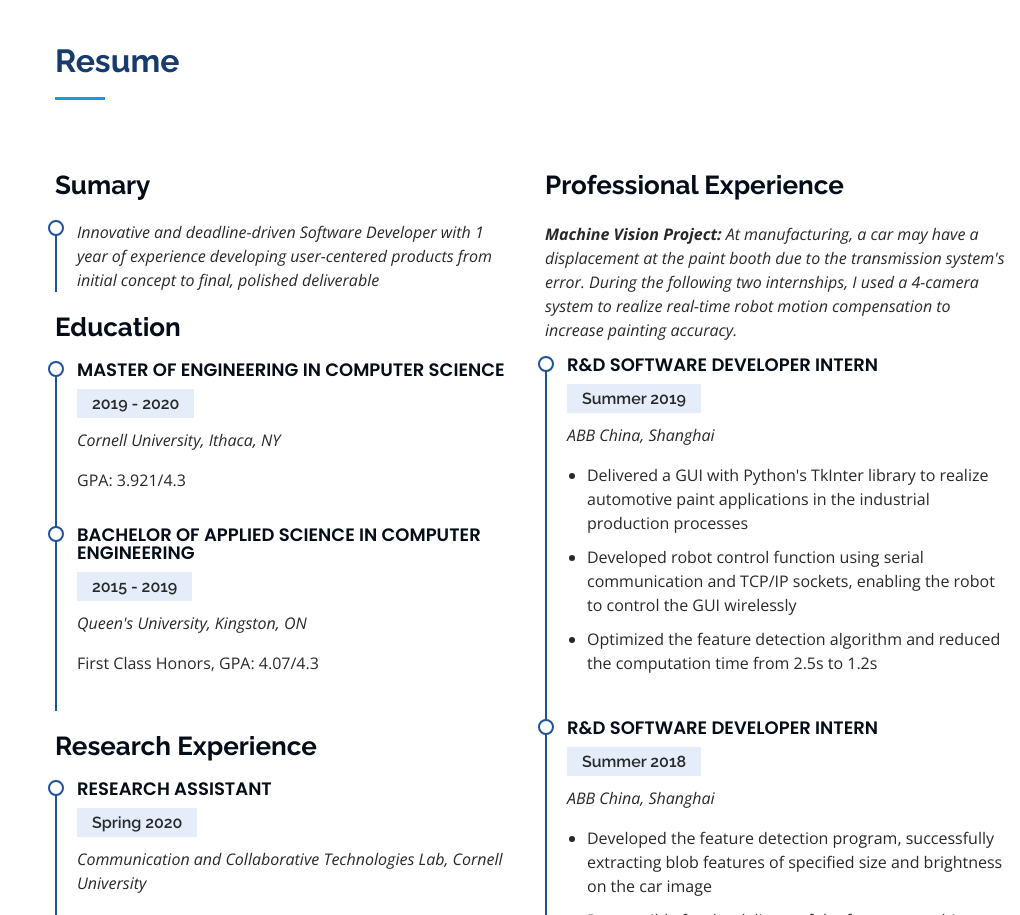
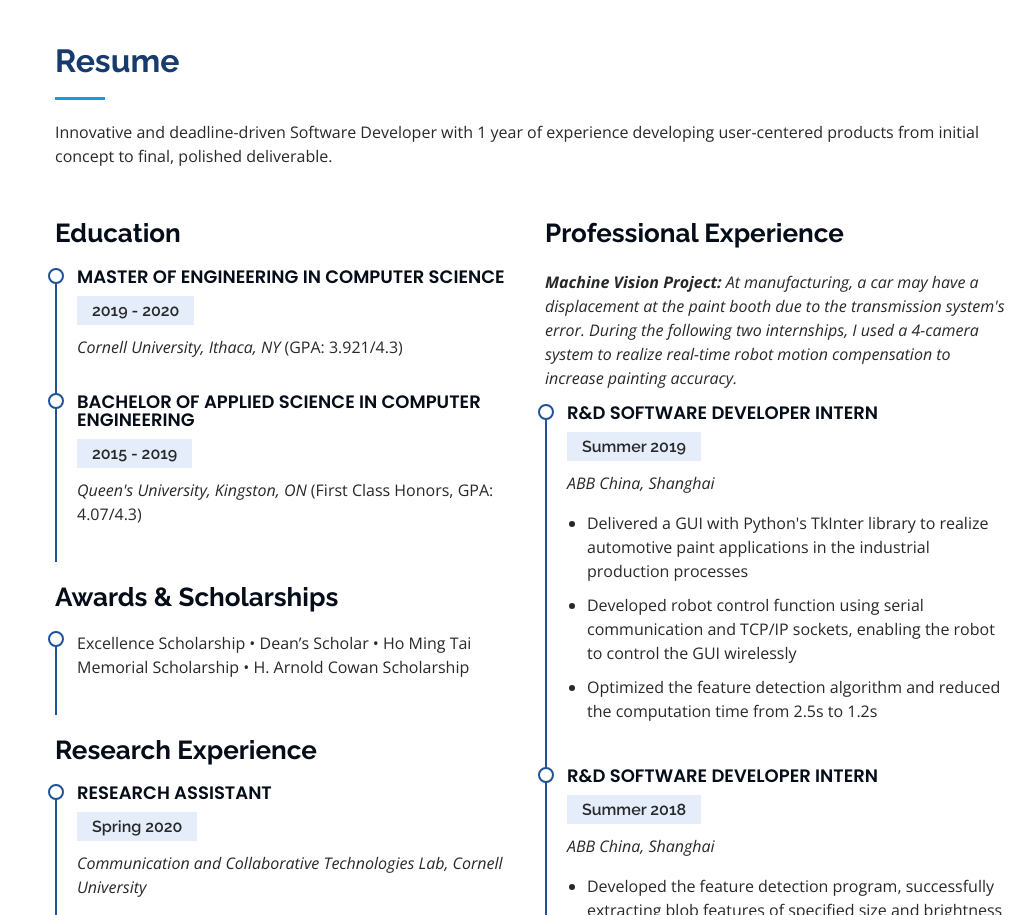
Before and after one commit to SiqiD47/Siqi_Angela_Dai, a plain HTML site: page index.html in a window 1280 px wide. Shown: the part 2060-2975 px from the top of the page, without its empty margins (260-1280 px from the left). Drawn offline with nearby package versions, Linux system fonts and the light colour scheme.

Commit message:
added scholarship info

```diff
--- a/index.html
+++ b/index.html
@@ -145,7 +145,7 @@
 
         <div class="section-title">
           <h2>Skills</h2>
-          <p><i>Technical:</i> <strong>programming</strong> (Python, Java, C, C++), <strong>web development </strong>(PHP, HTML, CSS), <strong>data processing</strong> (MySQL), <strong>machine learning</strong> (Pytorch, Scikit-Learn); <i>Languages:</i> Chinese, English</p>
+          <p><i>Technical:</i> <strong>programming</strong> (Python, Java, C, C++), <strong>web development </strong>(PHP, HTML, CSS), <strong>data processing</strong> (MySQL), <strong>machine learning</strong> (PyTorch, Scikit-Learn); <i>Languages:</i> Chinese, English</p>
          </div>
 
         <div class="row skills-content">
@@ -211,27 +211,27 @@
 
         <div class="section-title">
           <h2>Resume</h2>
+          <p>Innovative and deadline-driven Software Developer with 1 year of experience developing user-centered products from initial concept to final, polished deliverable.</p>
        </div>
 
         <div class="row">
           <div class="col-lg-6" data-aos="fade-up">
-            <h3 class="resume-title">Sumary</h3>
-            <div class="resume-item pb-0">
-              <p><em>Innovative and deadline-driven Software Developer with 1 year of experience developing user-centered products from initial concept to final, polished deliverable</em></p>
-            </div>
 
             <h3 class="resume-title">Education</h3>
           <div class="resume-item">
               <h4>Master of Engineering in Computer Science</h4>
               <h5>2019 - 2020</h5>
-              <p><em>Cornell University, Ithaca, NY</em></p>
-              <p>GPA: 3.921/4.3</p>
+              <p><em>Cornell University, Ithaca, NY</em> (GPA: 3.921/4.3)</p>
             </div>
             <div class="resume-item">
               <h4>Bachelor of Applied Science in Computer Engineering</h4>
               <h5>2015 - 2019</h5>
-              <p><em>Queen's University, Kingston, ON</em></p>
-              <p>First Class Honors, GPA: 4.07/4.3</p>
+              <p><em>Queen's University, Kingston, ON</em> (First Class Honors, GPA: 4.07/4.3)</p>
+            </div>
+
+            <h3 class="resume-title">Awards &amp; Scholarships</h3>
+            <div class="resume-item">
+              <p>Excellence Scholarship • Dean’s Scholar • Ho Ming Tai Memorial Scholarship • H. Arnold Cowan Scholarship</p>
             </div>
 
             <h3 class="resume-title">Research Experience</h3>
```
